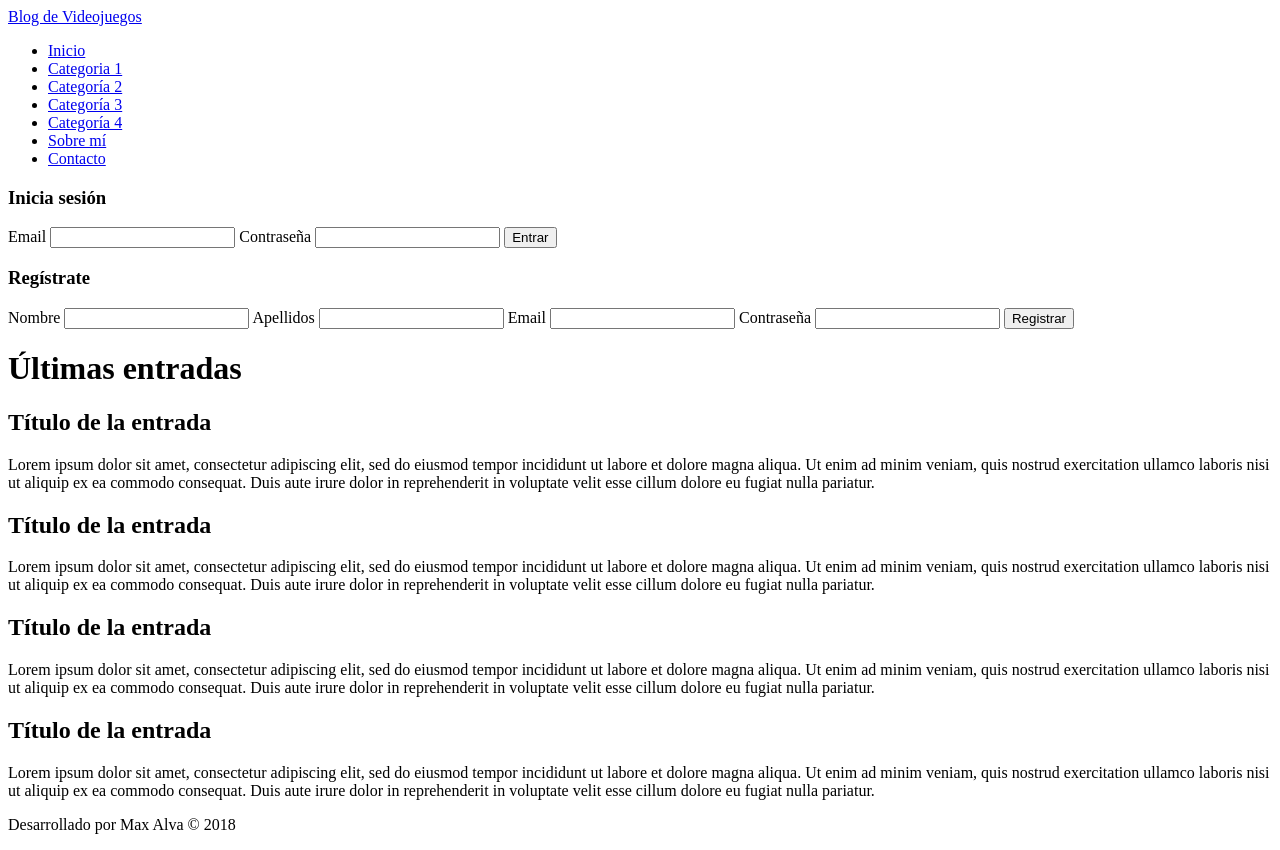
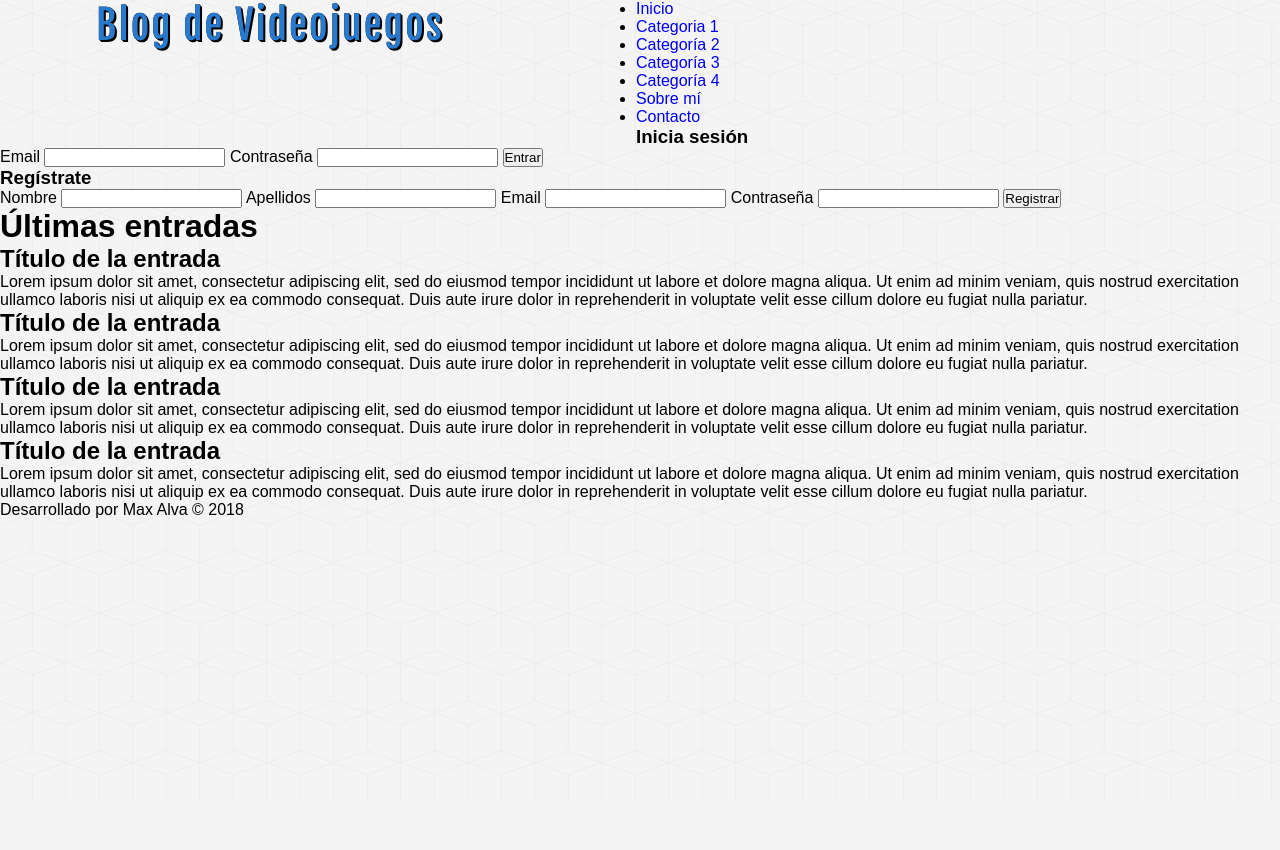
Before and after one commit to alvag/blog-php, a PHP site: page / in a window 1280 px wide. After the commit the page ends 518 px from the top, so only its background shows below. Run offline with PHP 8.4, Linux system fonts and the light colour scheme; some libraries are stand-ins or nearby versions.

Commit message:
Maquetación del logotipo

```diff
--- a/assets/css/styles.css
+++ b/assets/css/styles.css
@@ -9,6 +9,7 @@
     margin: 0;
     padding: 0;
     font-family: sans-serif, Helvetica, Arial;
+    text-decoration: none
 }
 
 .clearfix{
@@ -17,5 +18,32 @@
 }
 
 body {
-    background: url(../img//cubes.png) #F4F4F4;
+    background: url(../img/cubes.png) #F4F4F4;
 }
+
+header {
+    width: 85%;
+    height: auto;
+    background: transparent;
+    margin: 0 auto;
+}
+
+.logo {
+    float: left;
+    width: 540px;
+    height: 140px;
+}
+
+.logo a {
+    font-family: 'fajala', Helvetica;
+    font-size: 40px;
+    letter-spacing: 2px;
+    color: #2979CD;
+    text-shadow: 0 0 0 black, 1px 1px 0 black, 2px 2px 0 black;
+    transition: all 500ms;
+}
+
+.logo a:hover {
+    cursor: pointer;
+    text-shadow: 0 0 0 black, -1px -1px 0 black, -2px -2px 0 black;
+}
--- a/index.php
+++ b/index.php
@@ -5,7 +5,7 @@
     <meta name="viewport" content="width=device-width, initial-scale=1.0">
     <meta http-equiv="X-UA-Compatible" content="ie=edge">
     <title>Blog de Videojuegos</title>
-    <link rel="stylesheet" href="./assets/css/reset.css">
+    <link rel="stylesheet" href="./assets/css/styles.css">
 </head>
 <body>
     <!-- start header -->
```
